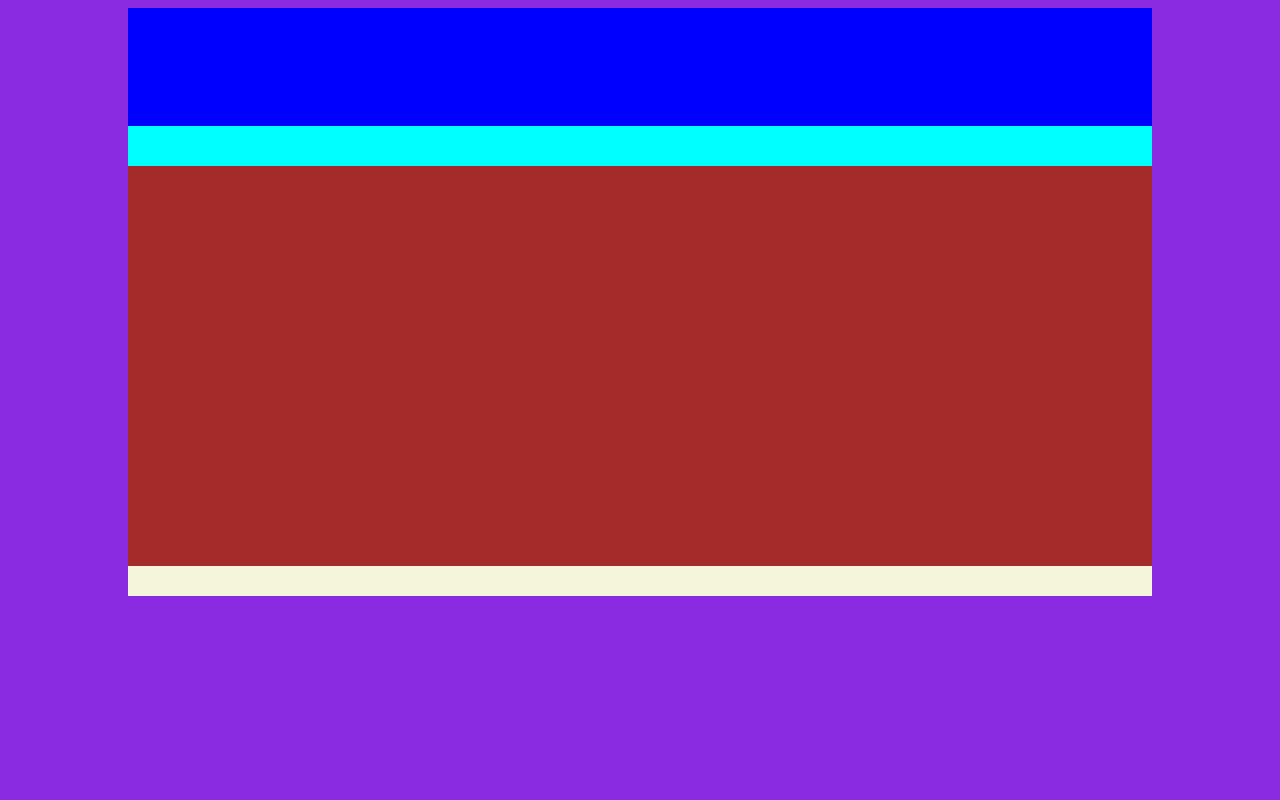
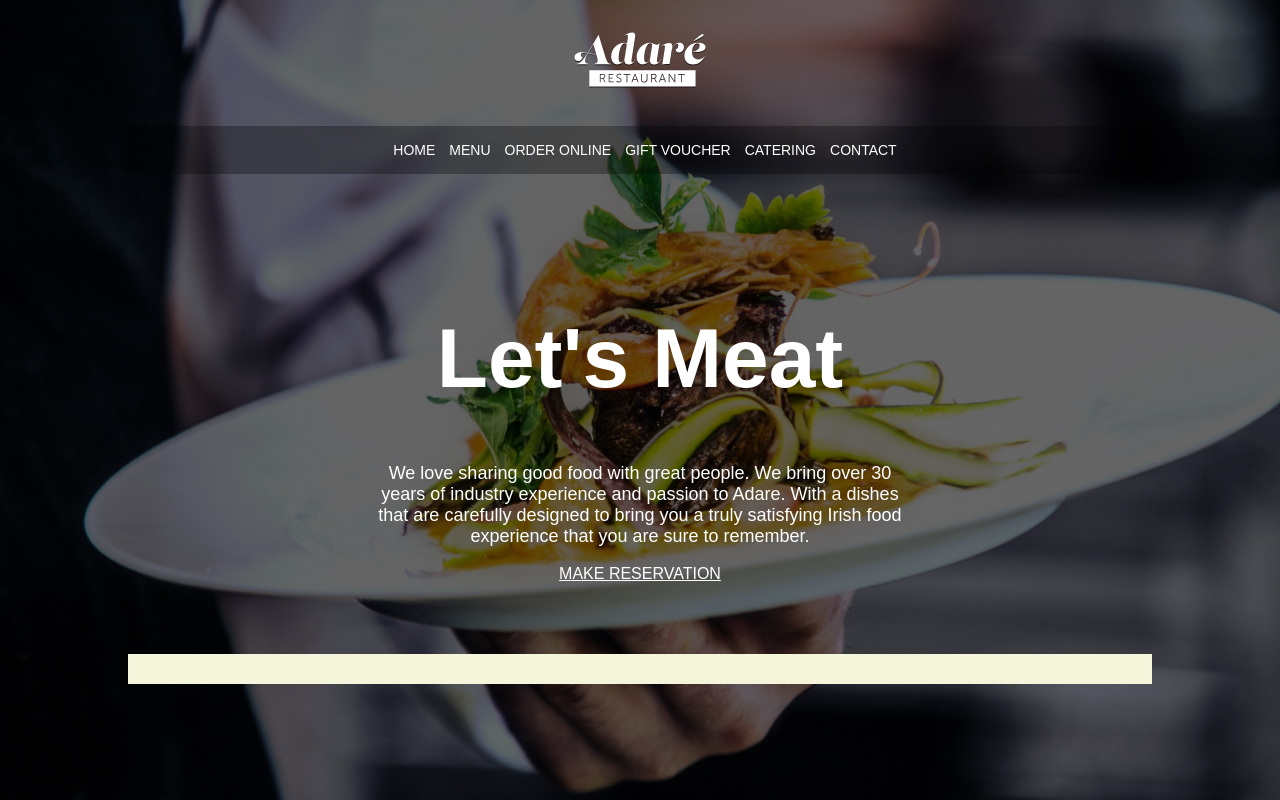
Before and after one commit to redolfosei/redolfiaRestaurant, a plain HTML site: page index.html in a window 1280 px wide. Drawn offline with Linux system fonts and the light colour scheme.

Commit message:
css styled v1

```diff
--- a/index.html
+++ b/index.html
@@ -13,18 +13,29 @@
 <div class="container">
 
     <header>
-
+        <img src="imgs/logo-adare-restaurant.png" alt="logo for redolF restaurant">
     </header>
 
 
     <nav>
-
-
+        <a href="#">HOME</a>
+        <a href="#">MENU</a>
+        <a href="#">ORDER ONLINE</a>
+        <a href="#">GIFT VOUCHER</a>
+        <a href="#">CATERING</a>
+        <a href="#">CONTACT</a>
     </nav>
 
 
     <main>
-
+        <h1>Let's Meat</h1>
+        <p>
+        We love sharing good food with great people.
+        We bring over 30 years of industry experience and passion to Adare.
+        With a dishes that are carefully designed to bring you a truly satisfying
+        Irish food experience that you are sure to remember.
+        </p>
+        <a href="http://www.google.com" target="blank">MAKE RESERVATION</a>
     </main>
 
 
--- a/styles.css
+++ b/styles.css
@@ -1,16 +1,18 @@
 header {
-    background-color:blue;
     height: 118px;
+    text-align: center;
 }
 
 nav {
-    background-color:aqua;
-    height:40px;
+    background-color:rgba(0, 0, 0, 0.309);
+    text-align: center;
+    padding: 15px 0px 15px;
 }
 
 main {
-    background-color:brown;
     height: 400px;
+    text-align: center;
+    padding: 80px 240px 0px; /* top, left and right, bottom */
 }
 
 footer {
@@ -22,8 +24,40 @@ footer {
     margin-left: auto;
     margin-right: auto;
     width: 1024px;
+
+}
+
+html {
+    height: 100%;
 }
 
 body {
-    background-color: blueviolet;
+    background-color: #2C3333;
+    background-image: url("imgs/background-adare-restaurant.jpg");
+    background-size: cover;
+    background-repeat: no-repeat;
+    background-position: center;
 }
+
+h1 {
+    font-size: 5.24rem;
+    color: white;
+    font-family: Arial, Helvetica, sans-serif;
+}
+p {
+    font-size: 1.125rem;
+    color: white;
+    font-family: Arial, Helvetica, sans-serif;
+}
+
+a {
+    color: white;
+    font-family: Arial, Helvetica, sans-serif;
+    /* text-decoration: none;  */
+}
+
+nav a {
+    text-decoration: none;
+    font-size: 14px;
+    padding-left: 10px;
+}
```
Also changed, not shown: imgs/background-adare-restaurant.jpg (added), imgs/final_one-removebg-preview.png (added), imgs/logo-adare-restaurant.png (added), 1 other file.
